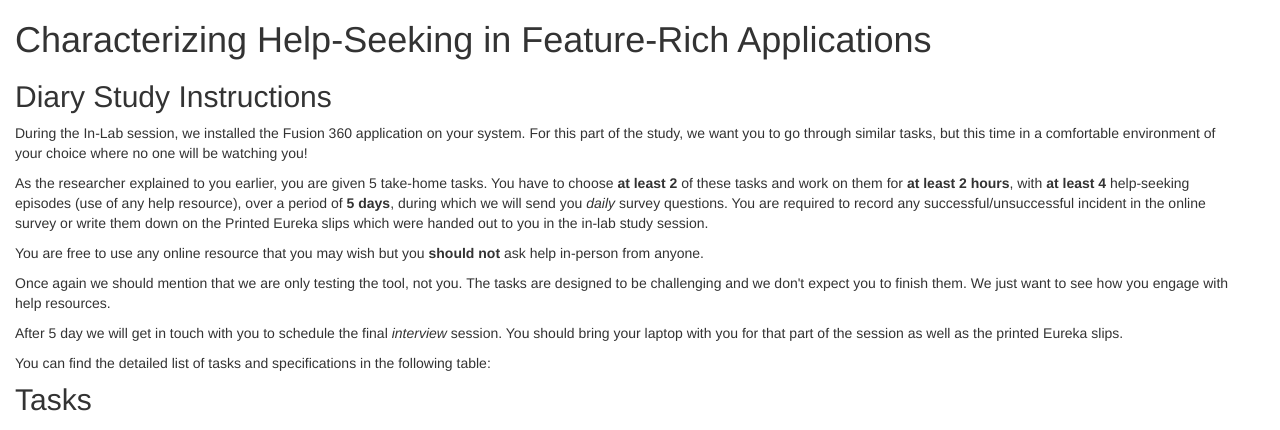
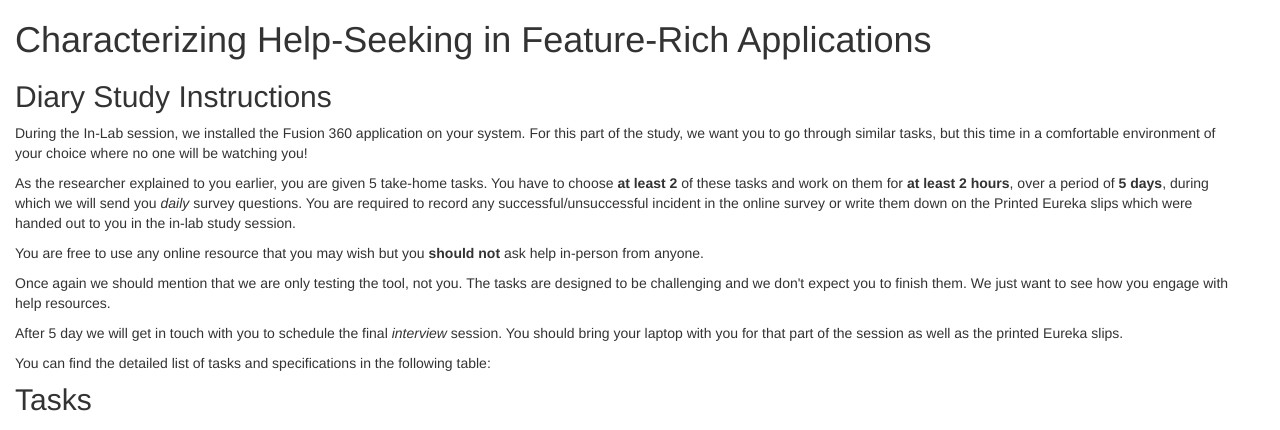
Before and after one commit to white-magnolia/featurerich, a Django app: page / in a window 1280 px wide. Shown: the top 430 px of the page. Run offline with Django 3.2, Linux system fonts and the light colour scheme; data comes from the database, SQL or seed files in the repository; both versions use the stored data as it was after the commit; some libraries are stand-ins or nearby versions.

Commit message:
Initial view ready.

```diff
--- a/helpseeking/templates/helpseeking/task_list.html
+++ b/helpseeking/templates/helpseeking/task_list.html
@@ -13,7 +13,7 @@
             <div class="row content col-sm-12">
 
             	<p>During the In-Lab session, we installed the Fusion 360 application on your system. For this part of the study, we want you to go through similar tasks, but this time in a comfortable environment of your choice where no one will be watching you!</p>
-            	<p>As the researcher explained to you earlier, you are given 5 take-home tasks. You have to choose <strong>at least 2 </strong> of these tasks and work on them for <strong> at least 2 hours</strong>, with <strong>at least 4</strong> help-seeking episodes (use of any help resource), over a period of <strong>5 days</strong>, during which we will send you <em>daily</em> survey questions. You are required to record any successful/unsuccessful incident in the online survey or write them down on the Printed Eureka slips which were handed out to you in the in-lab study session.</p>
+            	<p>As the researcher explained to you earlier, you are given 5 take-home tasks. You have to choose <strong>at least 2 </strong> of these tasks and work on them for <strong> at least 2 hours</strong>, over a period of <strong>5 days</strong>, during which we will send you <em>daily</em> survey questions. You are required to record any successful/unsuccessful incident in the online survey or write them down on the Printed Eureka slips which were handed out to you in the in-lab study session.</p>
             	<p>You are free to use any online resource that you may wish but you <strong>should not </strong> ask help in-person from anyone.</p>
             	<p>Once again we should mention that we are only testing the tool, not you. The tasks are designed to be challenging and we don't expect you to finish them. We just want to see how you engage with help resources. </p>
             	<p>After 5 day we will get in touch with you to schedule the final <em>interview</em> session. You should bring your laptop with you for that part of the session as well as the printed Eureka slips.</p>
```
Also changed, not shown: db.sqlite3 (added), 1 other file.
